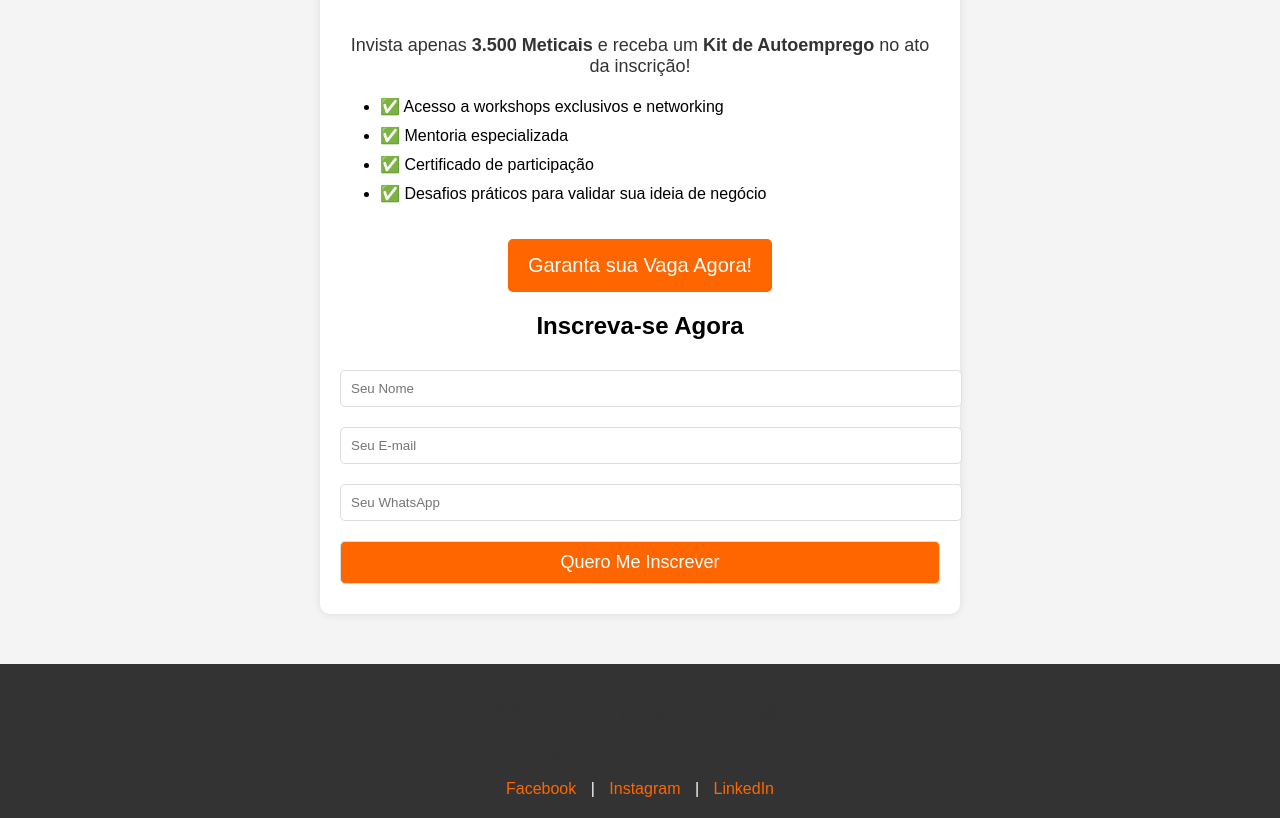
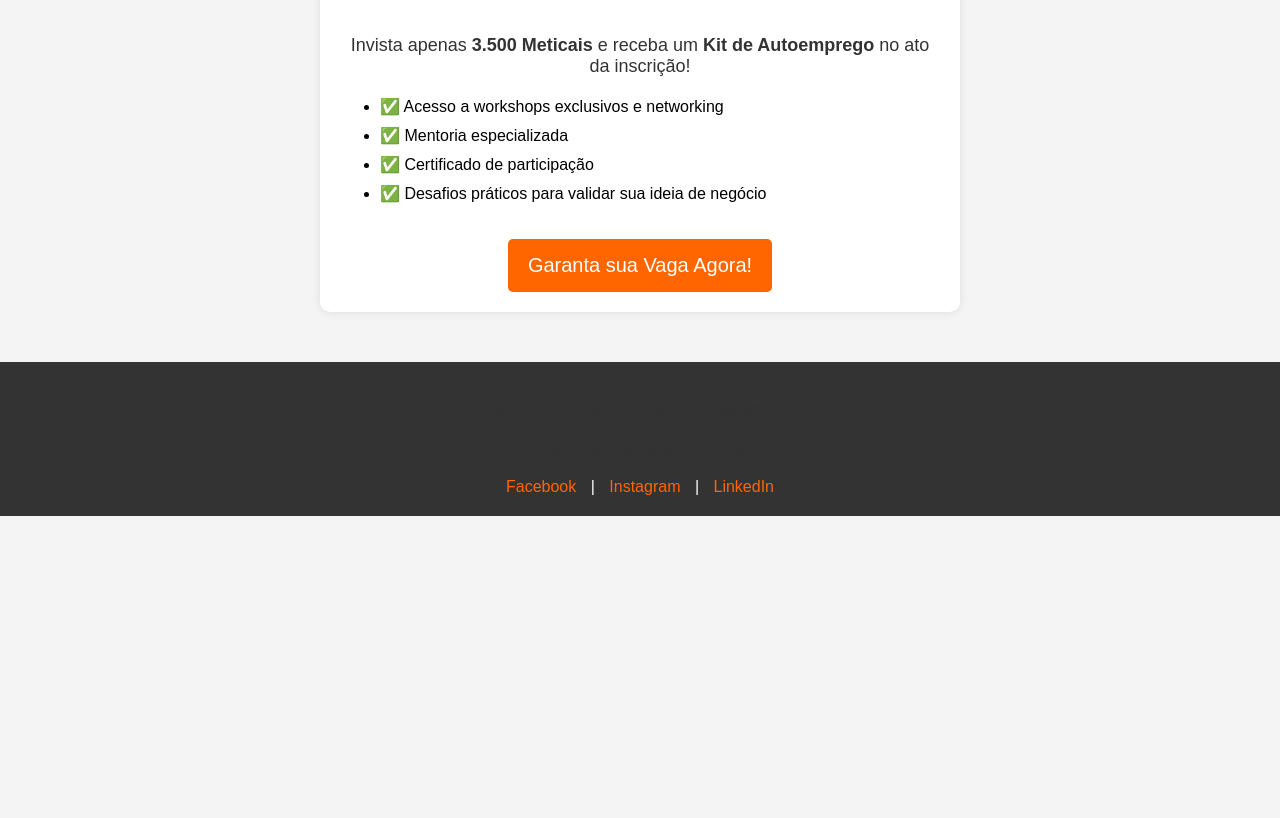
Before and after one commit to nalgy-gif/LandingKhaldraw, a plain HTML site: page Index.html in a window 1280 px wide. Shown: the part 247-1065 px from the top of the page. After the commit the page ends 800 px from the top, so only its background shows below. Drawn offline with Linux system fonts and the light colour scheme.

Commit message:
Index.html

```diff
--- a/Index.html
+++ b/Index.html
@@ -37,6 +37,7 @@
             text-decoration: none;
             border-radius: 5px;
             margin-top: 20px;
+            cursor: pointer;
         }
         .cta-button:hover {
             background-color: #cc5500;
@@ -48,25 +49,6 @@
         .benefits li {
             font-size: 16px;
             margin: 10px 0;
-        }
-        .form-container {
-            margin-top: 20px;
-        }
-        input, button {
-            width: 100%;
-            padding: 10px;
-            margin: 10px 0;
-            border: 1px solid #ddd;
-            border-radius: 5px;
-        }
-        button {
-            background-color: #ff6600;
-            color: white;
-            font-size: 18px;
-            cursor: pointer;
-        }
-        button:hover {
-            background-color: #cc5500;
         }
         .logo {
             width: 150px;
@@ -105,23 +87,16 @@
             <li>✅ Certificado de participação</li>
             <li>✅ Desafios práticos para validar sua ideia de negócio</li>
         </ul>
-        <a href="#form" class="cta-button">Garanta sua Vaga Agora!</a>
-
-        <div class="form-container" id="form">
-            <h2>Inscreva-se Agora</h2>
-            <form action="#" method="post">
-                <input type="text" name="nome" placeholder="Seu Nome" required>
-                <input type="email" name="email" placeholder="Seu E-mail" required>
-                <input type="tel" name="telefone" placeholder="Seu WhatsApp" required>
-                <button type="submit">Quero Me Inscrever</button>
-            </form>
-        </div>
+        <a href="https://docs.google.com/forms/d/e/1FAIpQLSf72vanXVPSPjubd73C0OYG3D1RjMB6fxYn1Y7ekRARJIuh1A/viewform?usp=header" target="_blank" class="cta-button">Garanta sua Vaga Agora!</a>
     </div>
 
     <div class="footer">
-        <p>Contacto: <strong>+258 84 50 50 164</strong> | Email: <strong>contacto@khaldraw.com</strong></p>
+        <p>Contato: <strong>+258 84 123 4567</strong> | Email: <strong>contato@khaldraw.com</strong></p>
         <p>Siga-nos nas redes sociais:</p>
-        <a href="facebook.com/khaldraw">Facebook</a> | <a href="linkedin.com">Instagram</a> | <a href="#">LinkedIn</a>
+        <a href="https://www.facebook.com/khaldraw" target="_blank">Facebook</a> |
+        <a href="https://www.instagram.com/khaldraw" target="_blank">Instagram</a> |
+        <a href="#">LinkedIn</a>
     </div>
+
 </body>
 </html>
```
